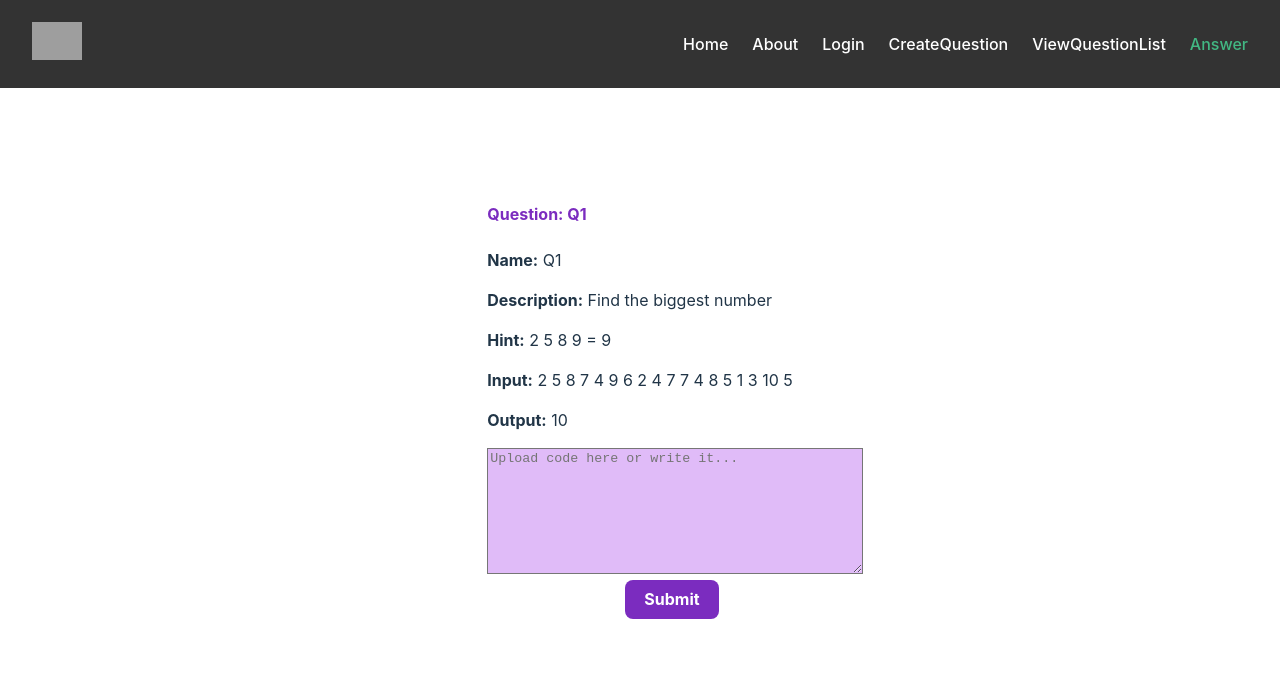
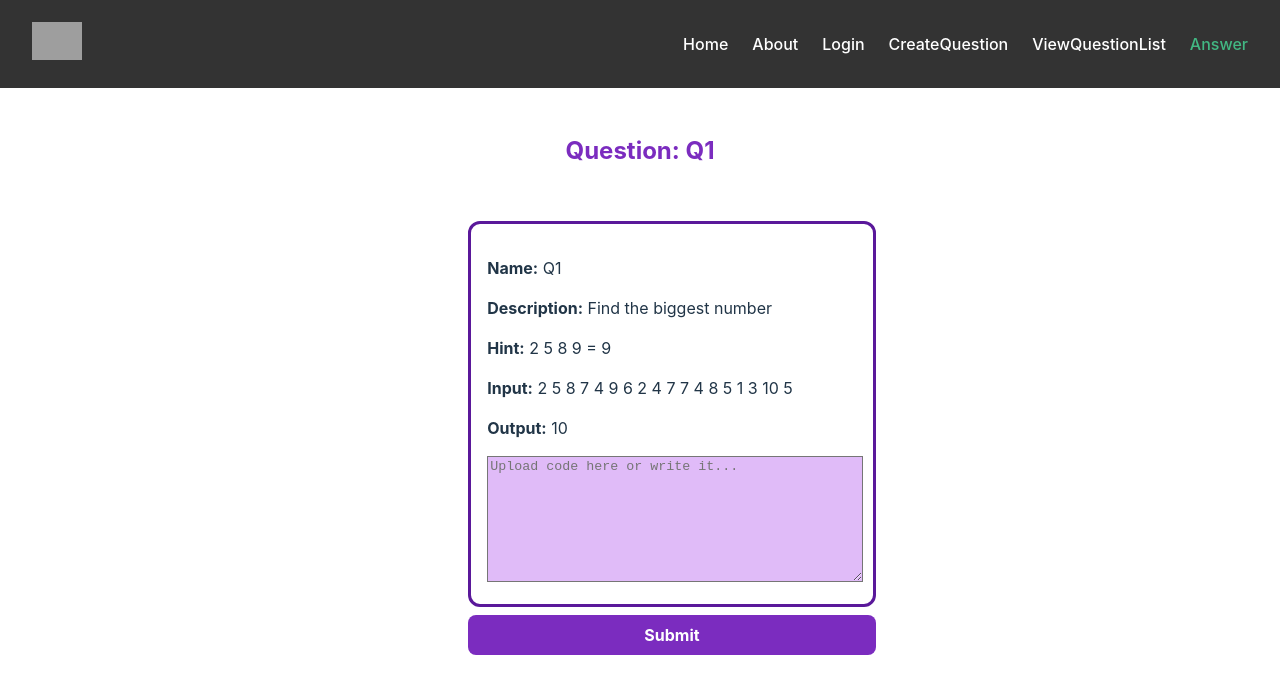
Before and after one commit to t1ww/SE65-Senior-project, a Vue app in the folder frontend/SE65-SENIOR-PROJECT/: page /answer in a window 1280 px wide. Shown: the top 694 px of the page. Built offline with nearby package versions, Linux system fonts and the light colour scheme; grey boxes are pictures that could not be loaded.

Commit message:
Make it prettier

```diff
--- a/frontend/SE65-SENIOR-PROJECT/src/pages/Answer.vue
+++ b/frontend/SE65-SENIOR-PROJECT/src/pages/Answer.vue
@@ -1,25 +1,29 @@
 <script setup lang="ts">
-import { ref } from 'vue';
+import { ref } from "vue";
 
 const question = {
-  name: 'Q1',
-  description: 'Find the biggest number',
-  hint: '2 5 8 9 = 9',
-  input: '2 5 8 7 4 9 6 2 4 7 7 4 8 5 1 3 10 5',
-  output: '10'
+  name: "Q1",
+  description: "Find the biggest number",
+  hint: "2 5 8 9 = 9",
+  input: "2 5 8 7 4 9 6 2 4 7 7 4 8 5 1 3 10 5",
+  output: "10",
 };
 
-const code = ref('');
+const code = ref("");
 </script>
 
 <template>
-  <div class="answer-page container-fluid d-flex align-items-center justify-content-center min-vh-100">
-    <div class="card p-4 rounded shadow" style="max-width: 600px; width: 100%;">
-      <div class="d-flex justify-content-between align-items-center mb-3">
-        <h4 class="text-center w-100 text-purple">Question: {{ question.name }}</h4>
-        <i class="bi bi-person-circle" style="font-size: 1.5rem;"></i>
+  <div
+    class="answer-page container-fluid d-flex align-items-center justify-content-center min-vh-100"
+  >
+    <div class="d-flex justify-content-between align-items-center">
+      <h2 class="text-center w-100 text-purple">
+        Question: {{ question.name }}
+      </h2>
     </div>
 
+    <div class="card p-4 rounded shadow" style="max-width: 600px; width: 100%">
+      <div class="inner-box">
         <div class="mb-3">
           <p><strong>Name:</strong> {{ question.name }}</p>
           <p><strong>Description:</strong> {{ question.description }}</p>
@@ -36,6 +40,7 @@ const code = ref('');
             rows="8"
           ></textarea>
         </div>
+      </div>
 
       <button class="btn btn-purple w-100">Submit</button>
     </div>
@@ -43,7 +48,7 @@ const code = ref('');
 </template>
 
 <style scoped>
-.mb-3{
+.mb-3 {
   text-align: left;
 }
 .text-purple {
@@ -67,5 +72,21 @@ const code = ref('');
 
 textarea {
   width: 100%;
+  resize: vertical;
+}
+
+button {
+  width: 100%;
+  margin-top: .5em;
+}
+
+.card {
+  max-width: 100em;
+  width: 100%;
+}
+.inner-box {
+  padding: 1rem;
+  border: 3px solid #5a189a; /* Adjust thickness & color */
+  border-radius: 12px; /* Controls roundness */
 }
 </style>
```
Lines whose indentation alone changed are shown as unchanged.
